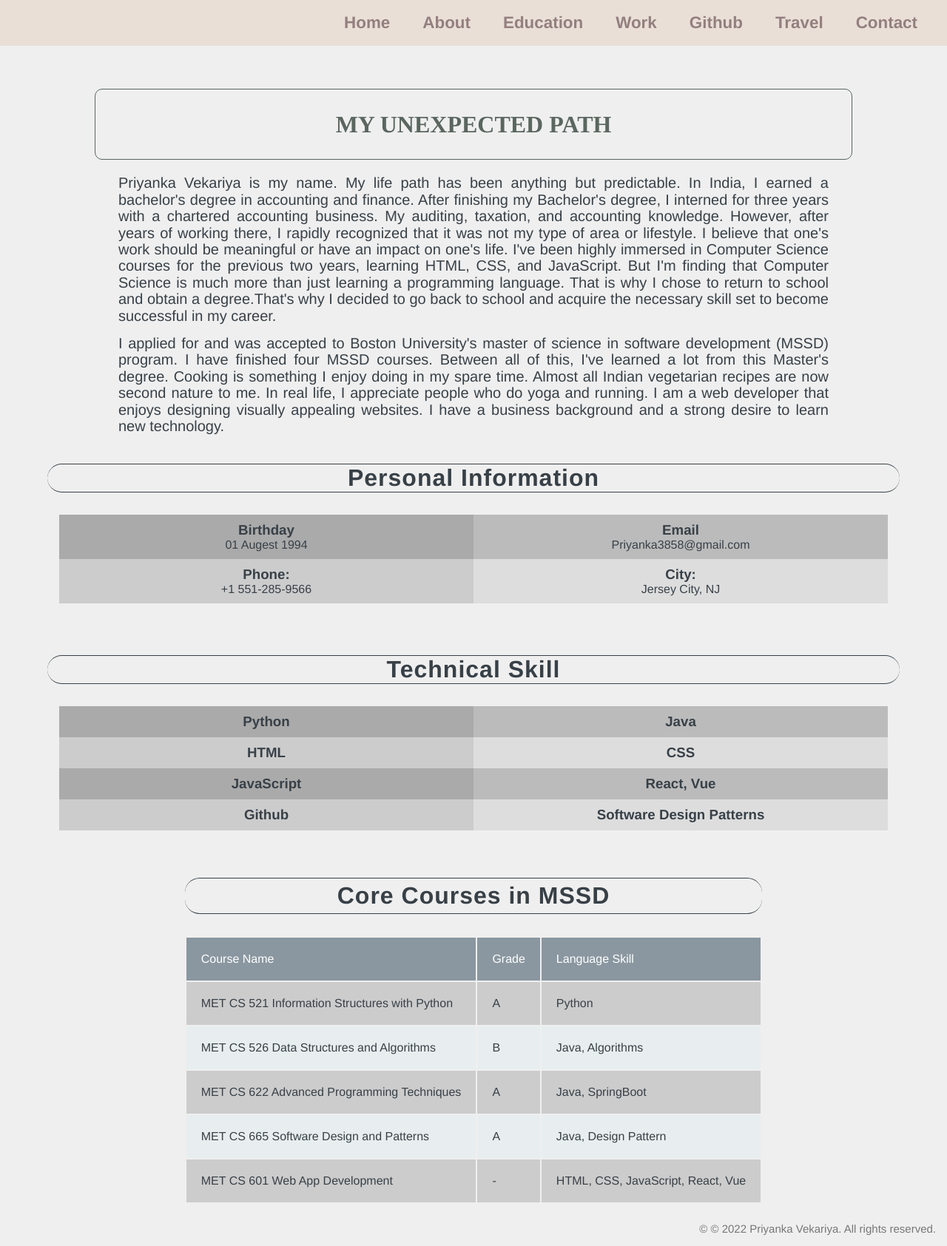
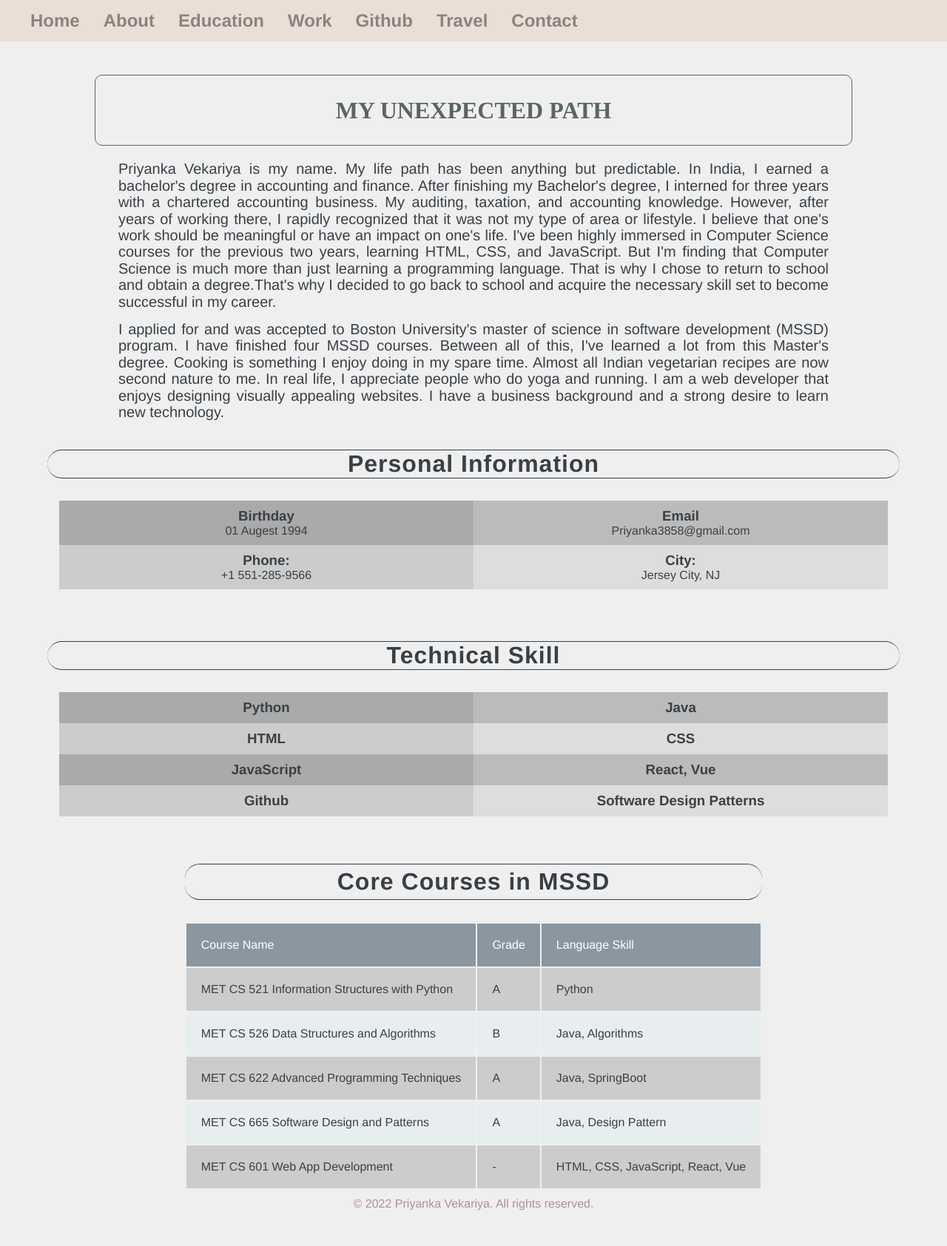
Before and after one commit to priyanka3858/CS-601-Term-Project, a Vue app: page /about in a window 1280 px wide. Shown: the whole page at 74% size. After the commit the page ends 1659 px from the top, so only its background shows below. Built offline with nearby package versions, Linux system fonts and the light colour scheme.

Commit message:
final change

```diff
--- a/src/App.vue
+++ b/src/App.vue
@@ -1,43 +1,71 @@
-<script setup></script>
+<script>
+export default {
+  methods: {
+    myFunction() {
+      var x = document.getElementById("myTopnav");
+      if (x.className === "topnav") {
+        x.className += " responsive";
+      } else {
+        x.className = "topnav";
+      }
+    },
+  },
+};
+</script>
 
 <template>
   <body>
-    <!-- <header id="header"> -->
-    <nav class="nav">
-      <ul class="nav-list">
-        <li>
-          <router-link to="/" active-class="active">Home</router-link>
-        </li>
-        <li>
-          <router-link to="/about" active-class="active">About</router-link>
-        </li>
-        <li>
-          <router-link to="/education" active-class="active"
+    <nav class="topnav" id="myTopnav">
+      <router-link v-on:click="myFunction" to="/" active-class="active"
+        >Home</router-link
+      >
+      <router-link v-on:click="myFunction" to="/about" active-class="active"
+        >About</router-link
+      >
+      <router-link v-on:click="myFunction" to="/education" active-class="active"
         >Education</router-link
       >
-        </li>
-        <li>
-          <router-link to="/work" active-class="active">Work</router-link>
-        </li>
-        <li>
-          <router-link to="/github" active-class="active">Github</router-link>
-        </li>
-        <li>
-          <router-link to="/travel" active-class="active">Travel</router-link>
-        </li>
-        <li>
-          <router-link to="/contact" active-class="active">Contact</router-link>
-        </li>
-      </ul>
+      <router-link v-on:click="myFunction" to="/work" active-class="active"
+        >Work</router-link
+      >
+      <router-link v-on:click="myFunction" to="/github" active-class="active"
+        >Github</router-link
+      >
+      <router-link v-on:click="myFunction" to="/travel" active-class="active"
+        >Travel</router-link
+      >
+      <router-link v-on:click="myFunction" to="/contact" active-class="active"
+        >Contact</router-link
+      >
+      <a href="javascript:void(0);" class="icon" v-on:click="myFunction">
+        <svg
+          xmlns="http://www.w3.org/2000/svg"
+          class="h-2 w-2"
+          fill="none"
+          stroke="currentColor"
+          stroke-width="2.5"
+        >
+          <path
+            stroke-linecap="round"
+            stroke-linejoin="round"
+            d="M4 6h16M4 12h16M4 18h16"
+          />
+        </svg>
+      </a>
     </nav>
     <!-- </header> -->
+    <div id="page-container">
+      <div id="content-wrap">
+        <!-- all other page content -->
         <router-view class=""></router-view>
+      </div>
       <div id="footer">
-      <footer>
+        <footer id="footer">
           <p class="footer-name">
-          &copy; © 2022 Priyanka Vekariya. All rights reserved.
+            © 2022 Priyanka Vekariya. All rights reserved.
           </p>
         </footer>
+      </div>
     </div>
   </body>
 </template>
@@ -49,10 +77,8 @@
 }
 
 body {
-  -ms-overflow-style: none; /* for Internet Explorer, Edge */
   scrollbar-width: none; /* for Firefox */
   overflow-y: scroll;
-  margin-top: 50px;
   background-color: #efefef;
   font-family: Avenir, Helvetica, Arial, sans-serif;
 }
@@ -61,72 +87,85 @@ body::-webkit-scrollbar {
   display: none; /* for Chrome, Safari, and Opera */
 }
 
-.nav-list {
-  display: block;
-  list-style: none;
-  display: flex;
-  justify-content: space-around;
-  font-weight: 450;
-
-  padding: 18px;
+.topnav {
+  overflow: hidden;
+  background-color: #e9dfd6;
+  margin-bottom: 25px;
+  padding: 0 25px 0 25px;
 }
 
-.nav-list a {
+.topnav a {
+  float: left;
   display: block;
-  font-size: 1.4rem;
-}
-.nav {
-  display: flex;
-  justify-content: flex-end;
-  position: fixed;
-  top: 0;
-  left: 0;
-  width: -webkit-fill-available;
-  background: #e9dfd6;
-  z-index: 7;
+  color: rgb(147, 127, 127);
+  font-weight: 600;
+  text-align: center;
+  padding: 14px 16px;
+  text-decoration: none;
+  font-size: 24px;
 }
 
-a {
-  /* set nav list link a decoration */
-  text-decoration: none;
-  font-size: 27px;
-  padding: 0 22px;
-  display: inline-block;
-  color: rgb(147, 127, 127);
-  font-weight: 600;
-}
+.topnav a:hover {
+  color: #56514f;
+  background-color: #d2c6c2;
 
-a:hover {
-  /* set nav hover decoration with transition effect */
-  color: #56514f;
   transition: transform 0.5s ease;
   transform: scale(1);
 }
 
-.footer-name {
-  font-size: 15px;
-  color: #777;
-  margin: 15px;
+.topnav .icon {
+  display: none;
+}
+
+@media screen and (max-width: 600px) {
+  .topnav a:not(:first-child) {
+    display: none;
+  }
+  .topnav a.icon {
     float: right;
+    display: block;
+    width: 30px;
+    height: 32px;
   }
-/* set CSS for fooetr name hover */
+}
 .footer-name:hover {
-  color: #e7bbbb;
+  color: #766767;
+  cursor: pointer;
+}
+
+@media screen and (max-width: 600px) {
+  .topnav.responsive {
+    position: relative;
+  }
+  .topnav.responsive .icon {
+    position: absolute;
+    right: 0;
+    top: 0;
+  }
+  .topnav.responsive a {
+    float: none;
+    display: block;
+    text-align: left;
+  }
+}
+
+#page-container {
+  position: relative;
+  min-height: 90vh;
+}
+
+#content-wrap {
+  padding-bottom: 2.5rem; /* Footer height */
 }
 
 #footer {
+  position: absolute;
   bottom: 0;
-  right: 0;
+  width: 100%;
+  height: 2.5rem; /* Footer height */
 }
 
-/* media query for tablet and smaller device */
-@media all and (min-width: 480px) and (max-width: 768px) {
-  .nav {
-    display: flex;
-    flex-wrap: wrap;
-  }
-  a {
-    font-size: small;
-  }
+.footer-name {
+  color: #af9090;
 }
 </style>
--- a/src/components/About.vue
+++ b/src/components/About.vue
@@ -37,7 +37,7 @@
         </p>
       </div>
 
-      <!-- End About section -->
+      <!-- End intro  section -->
       <!-- Start About info section -->
       <div class="list-heading-div">
         <h2 class="list-heading">Personal Information</h2>
@@ -222,8 +222,6 @@ h1 {
 *,
 *:before,
 *:after {
-  -moz-box-sizing: border-box;
-  -webkit-box-sizing: border-box;
   box-sizing: border-box;
 }
 
--- a/src/components/Contact.vue
+++ b/src/components/Contact.vue
@@ -150,8 +150,11 @@ const social = [
 
 .socialItem {
   padding: 1rem;
+  color: rgb(159, 147, 147);
 }
-
+.socialItem:hover {
+  color: rgb(85, 70, 70);
+}
 .socialItems {
   display: flex;
   justify-content: center;
@@ -199,7 +202,6 @@ input[type="submit"]:hover {
   padding: 20px;
   margin: 20px 190px 20px 190px;
 }
-@import url(https://fonts.googleapis.com/css?family=Open+Sans:400italic);
 blockquote {
   font-size: 1.4em;
   width: 60%;
@@ -264,14 +266,10 @@ blockquote::after {
 .social-footer {
   padding: 1rem;
   background: #8a8a8a;
-  display: -webkit-flex;
-  display: -ms-flexbox;
+
   display: flex;
-  -webkit-align-items: center;
-  -ms-flex-align: center;
   align-items: center;
-  -webkit-justify-content: space-between;
-  -ms-flex-pack: justify;
+
   justify-content: space-between;
 }
 
--- a/src/components/Education.vue
+++ b/src/components/Education.vue
@@ -151,7 +151,7 @@ table,
 th,
 td {
   border: 1px solid;
-  border-style: rounded;
+  border-style: double;
   border-color: #bbbdbb;
 }
 
--- a/src/components/Github.vue
+++ b/src/components/Github.vue
@@ -77,11 +77,16 @@ export default {
   width: 50%;
   height: 150px;
 }
+
+a.grid-item {
+  text-decoration: none;
+}
+
 .git-repo-name {
   font-family: Verdana, Geneva, Tahoma, sans-serif;
   font-size: 1rem;
   text-align: center;
-
+  color: #564e43;
   display: block;
 
   border: 1px solid #5a665f;
@@ -94,7 +99,7 @@ export default {
   text-align: center;
   margin-top: 20px;
   display: block;
-
+  color: #564e43;
   padding: 0.5rem;
 }
 </style>
--- a/src/components/Home.vue
+++ b/src/components/Home.vue
@@ -25,6 +25,7 @@
           Hire me
         </a>
       </button>
+
       <!-- Contact me button  router link to contact page-->
       <router-link :to="'/contact'">
         <button id="bt2" class="button">Contact me</button>
@@ -84,13 +85,18 @@
   color: #cf530c;
   transition: transform 0.5s ease;
   transform: scale(1);
+  text-decoration: none;
 }
 a:hover {
   cursor: pointer;
+  text-decoration: none;
 }
 #mail_link {
   font-size: 13px;
   color: rgb(96, 71, 71);
+}
+a#mail_link {
+  text-decoration: none;
 }
 
 h1 {
--- a/src/components/Travel.vue
+++ b/src/components/Travel.vue
@@ -41,7 +41,11 @@
         <div class="flex_container" id="blurb_flex">
           <!-- column one -->
           <article class="four_col_info_card">
-            <img src="../assets/newyork.jpg" alt="newyork" class="card_image" />
+            <img
+              src="../assets/newyork.jpeg"
+              alt="newyork"
+              class="card_image"
+            />
 
             <h3 class="travel-tag-name">New york Time square</h3>
 
@@ -229,12 +233,11 @@
 </template>
 
 <style scoped>
-@import url(https://fonts.googleapis.com/css?family=Open+Sans:400italic);
 blockquote {
   font-size: 1.4em;
   width: 60%;
   margin: 20px auto;
-  font-family: Open Sans;
+  font-family: "Open Sans";
   font-style: italic;
   color: #555555;
   padding: 1.2em 30px 1.2em 75px;
@@ -245,7 +248,7 @@ blockquote {
 }
 
 blockquote::before {
-  font-family: Arial;
+  font-family: "Arial";
   content: "\201C";
   color: #78c0a8;
   font-size: 4em;
@@ -274,7 +277,7 @@ blockquote::before {
 }
 
 .travel-info {
-  display: -block;
+  display: block;
   font-weight: 300;
   font-size: 22px;
   text-align: center;
@@ -283,7 +286,7 @@ blockquote::before {
 }
 
 .tavelplace-info {
-  display: -block;
+  display: block;
   font-size: 18px;
   text-align: right;
   margin: 20px 190px 20px 190px;
@@ -310,18 +313,7 @@ blockquote::before {
   background-size: cover;
   height: 45%;
 }
-/* h3 {
-  color: #5f2e21;
-  font-family: "Alegreya Sans", Helvetica, Arial, "san serif";
-  font-size: 1.5rem;
-  font-weight: 300;
-  line-height: 1.7rem;
-  letter-spacing: 0.2rem;
-  text-transform: uppercase;
-  text-align: center;
-  margin: 1rem 2rem;
-  padding: 1rem;
-} */
+
 .single_column_section p {
   margin: 1.4rem auto;
   width: 80%;
```
Also changed, not shown: src/assets/newyork.jpeg (added), 1 other file (tests, documents, lock files or other folders). Lines whose indentation alone changed are shown as unchanged.
